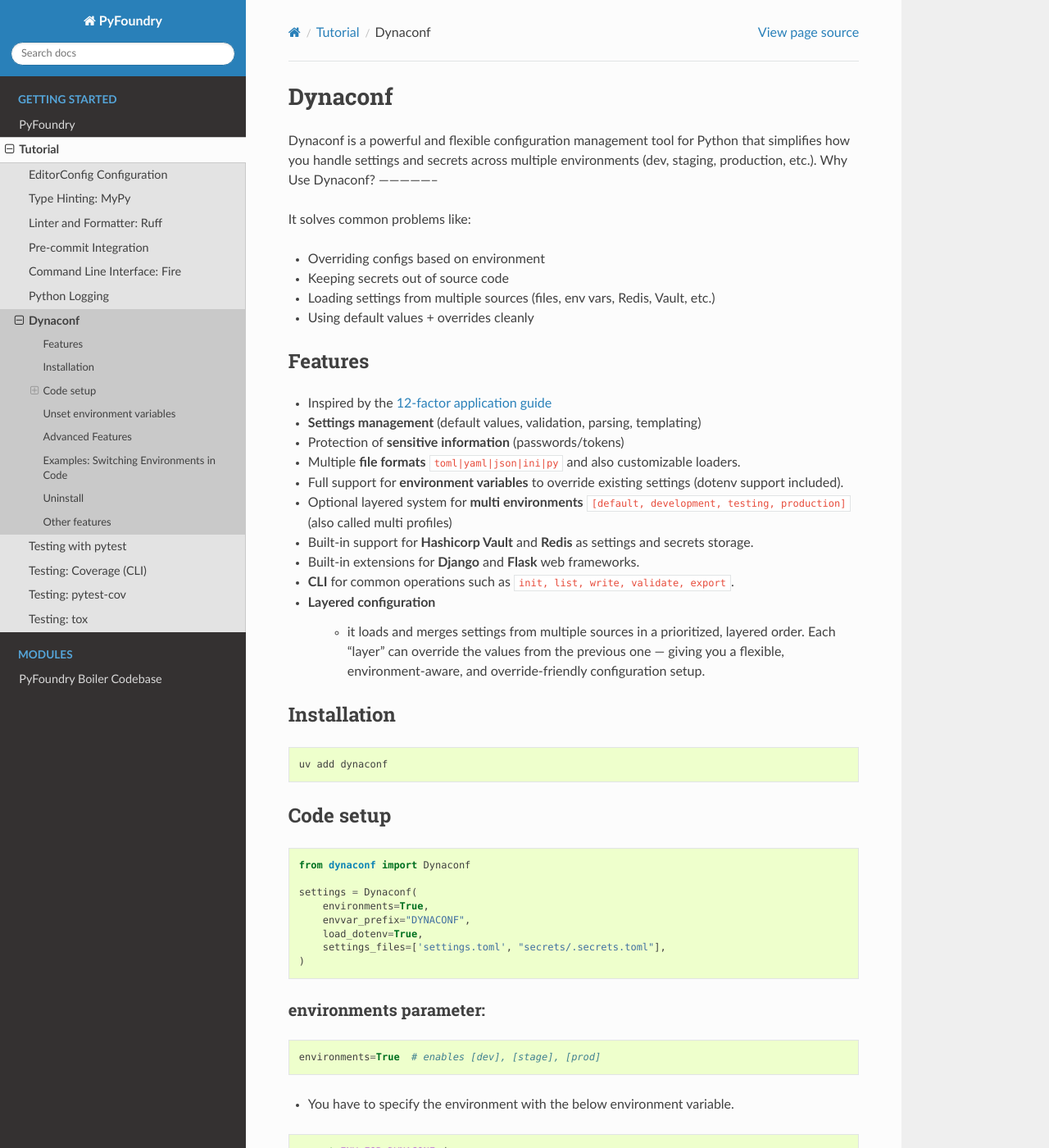
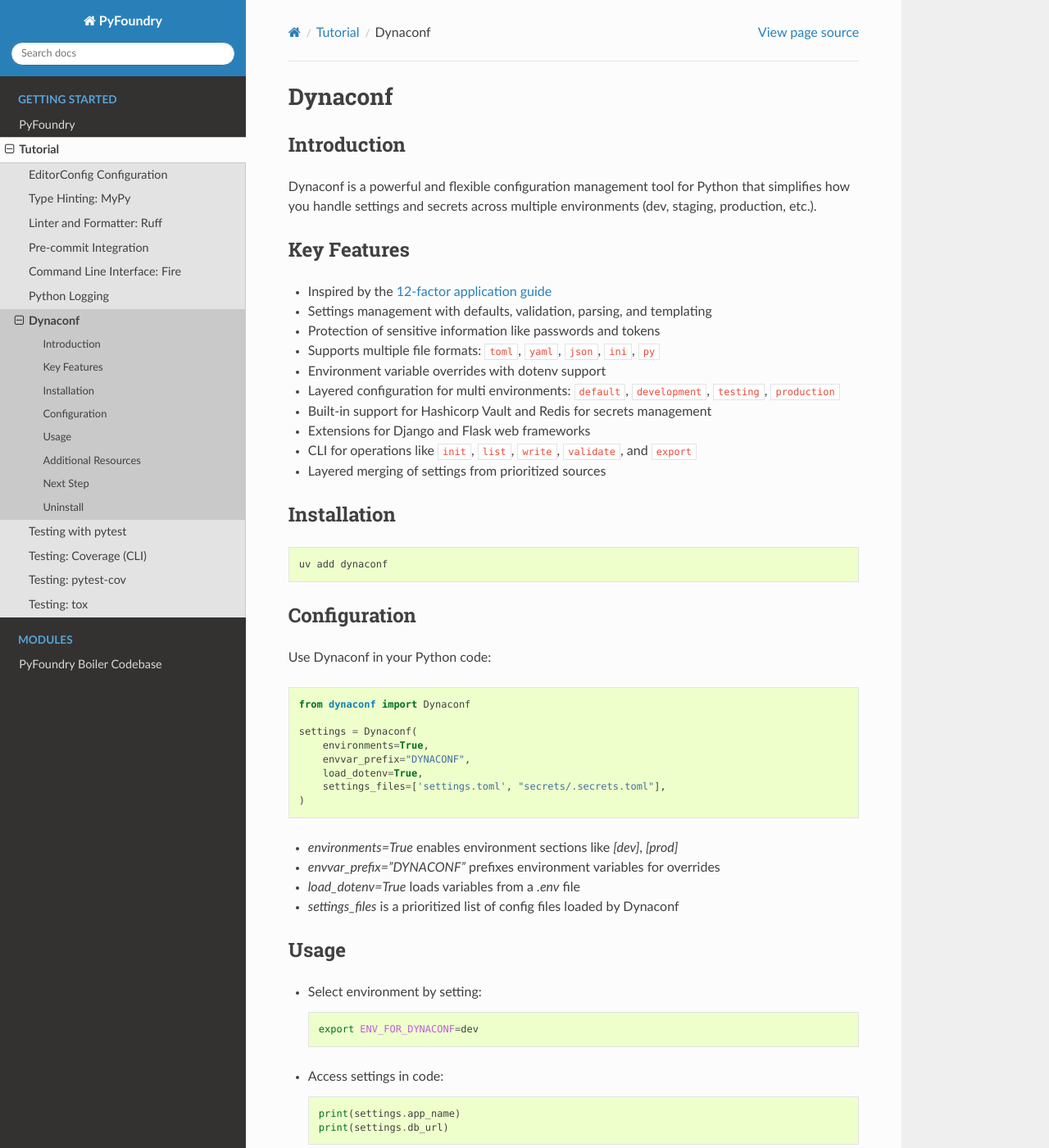
Before and after one commit to sunil-fm/FusePyStarter, a Sphinx documentation site: the page built from docs/setup/dynaconf.rst, in a window 1280 px wide and 1400 px high. Shown: the whole window at 82% size. Built offline with Sphinx 7.4.7 and the Read the Docs theme 3.1.0, drawn with Linux system fonts in a browser that asks for light colours; pages that are not in the unit, such as notebooks, are missing from menus; some of the changed text lies outside the part shown.

Commit message:
docs(dyanconf): restructure dyanconf\ - Introduction - Key Features - Installation - Configuration - Usage - Additional Resources - Next Step - Uninstall

```diff
--- a/docs/setup/dynaconf.rst
+++ b/docs/setup/dynaconf.rst
@@ -1,36 +1,25 @@
+========
+Dynaconf
+========
 
-============
-Dynaconf
-============
+Introduction
+------------
 
 Dynaconf is a powerful and flexible configuration management tool for Python that simplifies how you handle settings and secrets across multiple environments (dev, staging, production, etc.).
-Why Use Dynaconf?
------------------
 
-It solves common problems like:
+Key Features
+------------
 
-- Overriding configs based on environment
-- Keeping secrets out of source code
-- Loading settings from multiple sources (files, env vars, Redis, Vault, etc.)
-- Using default values + overrides cleanly
-
-Features
---------
-
-* Inspired by the `12-factor application guide`_
-* **Settings management** (default values, validation, parsing, templating)
-* Protection of **sensitive information** (passwords/tokens)
-* Multiple **file formats** ``toml|yaml|json|ini|py`` and also customizable loaders.
-* Full support for **environment variables** to override existing settings (dotenv
-  support included).
-* Optional layered system for **multi environments** ``[default, development, testing,
-  production]`` (also called multi profiles)
-* Built-in support for **Hashicorp Vault** and **Redis** as settings and secrets
-  storage.
-* Built-in extensions for **Django** and **Flask** web frameworks.
-* **CLI** for common operations such as ``init, list, write, validate, export``.
-* Layered configuration
-    * it loads and merges settings from multiple sources in a prioritized, layered order. Each “layer” can override the values from the previous one — giving you a flexible, environment-aware, and override-friendly configuration setup.
+- Inspired by the `12-factor application guide`_
+- Settings management with defaults, validation, parsing, and templating
+- Protection of sensitive information like passwords and tokens
+- Supports multiple file formats: ``toml``, ``yaml``, ``json``, ``ini``, ``py``
+- Environment variable overrides with dotenv support
+- Layered configuration for multi environments: ``default``, ``development``, ``testing``, ``production``
+- Built-in support for Hashicorp Vault and Redis for secrets management
+- Extensions for Django and Flask web frameworks
+- CLI for operations like ``init``, ``list``, ``write``, ``validate``, and ``export``
+- Layered merging of settings from prioritized sources
 
 Installation
 ------------
@@ -39,8 +28,10 @@ Installation
 
     uv add dynaconf
 
-Code setup
-----------
+Configuration
+-------------
+
+Use Dynaconf in your Python code:
 
 .. code-block:: python
 
@@ -53,184 +44,62 @@ Code setup
         settings_files=['settings.toml', "secrets/.secrets.toml"],
     )
 
-environments parameter:
-***********************
+- `environments=True` enables environment sections like `[dev]`, `[prod]`
+- `envvar_prefix="DYNACONF"` prefixes environment variables for overrides
+- `load_dotenv=True` loads variables from a `.env` file
+- `settings_files` is a prioritized list of config files loaded by Dynaconf
 
-.. code-block:: python
+Usage
+-----
 
-    environments=True  # enables [dev], [stage], [prod]
+- Select environment by setting:
 
-- You have to specify the environment with the below environment variable.
+  .. code-block:: bash
 
-.. code-block:: bash
+      export ENV_FOR_DYNACONF=dev
 
-    export ENV_FOR_DYNACONF=dev
-    echo $ENV_FOR_DYNACONF
+- Access settings in code:
 
-- Default is loaded always first, whichever the environment is selected.
-- Then, if the environment is set, default is loaded and then the selected environment is loaded.
-- If export ENV_FOR_DYNACONF=prod, then Dynaconf will load [default] and then override with [prod].
+  .. code-block:: python
 
-settings_files parameter:
-*************************
+      print(settings.app_name)
+      print(settings.db_url)
 
-.. code-block:: python
+- Switch environments in code:
 
-    settings_files=['settings.toml', "secrets/.secrets.toml"]
+  - Create new instance for environment (recommended):
 
-- The settings_files argument tells Dynaconf which configuration files to load, in order of priority.
-- Values in .secrets.toml will override values in settings.toml if keys conflict.
-- If we set ENV_FOR_DYNACONF=prod, Dynaconf will look for:
-    - [default] section in both files
-    - [prod] section in both files
+    .. code-block:: python
 
-envvar_prefix parameter:
-*************************
+        prod_settings = settings.from_env("prod")
+        print(prod_settings.db_url)
 
-- It defines a prefix that Dynaconf uses when looking up environment variables to override your settings.
-- When envvar_prefix="DYNACONF" is set, Dynaconf will look for environment variables that start with DYNACONF_.
-- Dynaconf accesses os.environ at runtime to override our settings.
+  - Temporary context switch:
 
-.. code-block:: python
+    .. code-block:: python
 
-    settings = Dynaconf(envvar_prefix="MYAPP")  # We can change it as well, if we want a project-specific prefix.
+        with settings.using_env("prod"):
+            print(settings.db_url)
 
-Suppose we have this setting in our settings.toml.
+Additional Resources
+--------------------
 
-.. code-block:: toml
+- Dynaconf Official Docs: https://www.dynaconf.com/
+- Secrets Management: https://www.dynaconf.com/secrets/
+- Advanced Usage: https://www.dynaconf.com/advanced/
+- 12-factor Config Guide: https://12factor.net/config
 
-    [default]
-    app_name = "MyApp"
-    db_url = "sqlite:///local.db"
+Next Step
+---------
 
-.. code-block:: bash
-
-    export DYNACONF_DEBUG=true
-    export DYNACONF_DB_URL="postgresql://user:pass@host:5432/db"
-
-- Then Dynaconf will override the values from settings.toml using the values from the environment, because the keys match (DEBUG, DB_URL) and are prefixed with DYNACONF_.
-
-load_dotenv parameter:
-***********************
-
-.. code-block:: python
-
-    load_dotenv = True
-
-- This loads .env into os.environ at runtime, so overrides work like they came from export.
-- Otherwise, we would have to export to override the environment variable all the time and .env wouldn’t work as it wouldn’t load the variable in os.environ.
-
-Unset environment variables
----------------------------
-
-.. code-block:: bash
-
-    unset ENV_FOR_DYNACONF
-    unset DYNACONF_DB_URL
-
-Advanced Features
------------------
-
-- Switch Work Environment
-- CLI
-
-Update entry point scripts
-
-.. code-block:: toml
-
-    [project.scripts]
-    temp-convert = "src.temperature._cli:main"
-
-Install package
-
-.. code-block:: bash
-
-    uv pip install -e .
-
-Run command
-
-.. code-block:: bash
-
-    temp-convert advance_temp convert 100 F C
-
-Switch between environments
-
-- **from_env**: Creates a new settings instance pointing to defined env. Useful for accessing a limited number of config variables at once.
-- **setenv** (not recommended): Sets the existing instance to defined env. May cause issues since it's not global.
-- **using_env**: Context manager for temporary environment switch.
-
-
-Examples: Switching Environments in Code
-----------------------------------------
-
-- **from_env (Recommended)**
-
-Creates a **new settings instance** for the specified environment.
-
-.. code-block:: python
-
-    from dynaconf import settings
-
-    # Create a new settings instance from 'prod'
-    prod_settings = settings.from_env("prod")
-
-    print(prod_settings.db_url)      # Outputs: postgresql://prod_user:prod_pass@prod_host:5432/prod_db
-    print(prod_settings.app_name)    # Outputs: MyApp
-
-- **setenv (Not Recommended)**
-
-**Mutates the global settings instance** — use with caution.
-
-.. code-block:: python
-
-    from dynaconf import settings
-
-    # Switch the current settings instance to 'prod'
-    settings.setenv("prod")
-
-    print(settings.db_url)  # Outputs: postgresql://prod_user:prod_pass@prod_host:5432/prod_db
-
-- **using_env (Context Manager — Recommended)**
-
-Temporarily switches the environment for a block of code.
-
-.. code-block:: python
-
-    from dynaconf import settings
-
-    print(settings.db_url)  # Outputs: sqlite:///local.db (default)
-
-    with settings.using_env("prod"):
-        print(settings.db_url)  # Outputs: postgresql://prod_user:prod_pass@prod_host:5432/prod_db
-
-    # Back to original env
-    print(settings.db_url)  # Outputs: sqlite:///local.db
+After setting up Dynaconf, the next step is to explore **Fire**, a CLI generation tool that turns Python code into command-line interfaces easily.
 
 Uninstall
 ---------
 
-.. code-block:: console
+.. code-block:: bash
 
-    $ uv remove dynaconf
+    uv remove dynaconf
 
-Other features
---------------
-
-* Secrets_
-* Merging_
-* `Dynamic Variables`_
-* CLI_
-* Validation_
-* Flask_
-* Django_
-* `Advanced usage`_
 
 .. _12-factor application guide: https://12factor.net/config
-.. _Secrets: https://www.dynaconf.com/secrets/
-.. _Merging: https://www.dynaconf.com/merging/
-.. _Dynamic Variables: https://www.dynaconf.com/dynamic/
-.. _CLI: https://www.dynaconf.com/cli/
-.. _Validation: https://www.dynaconf.com/validation/
-.. _Flask: https://www.dynaconf.com/flask/
-.. _Django: https://www.dynaconf.com/django/
-.. _Advanced usage: https://www.dynaconf.com/advanced/
```
